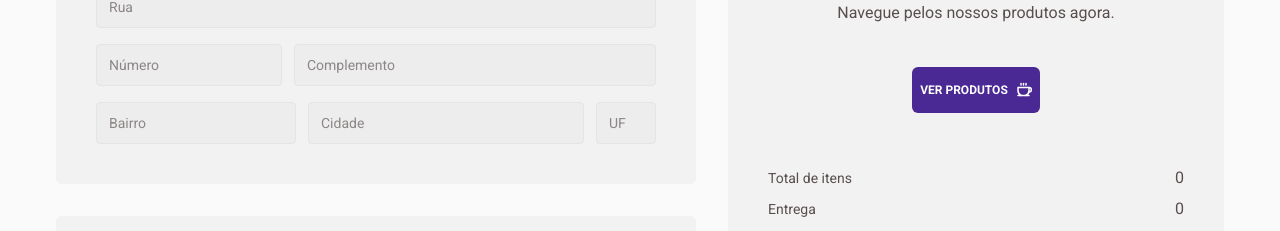
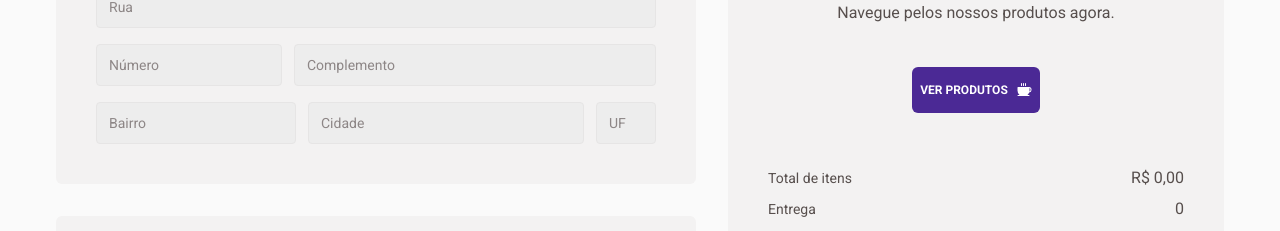
Before and after one commit to ElisioWander/coffee-delivery, a React (Vite) app: page /checkout in a window 1280 px wide. Shown: the part 365-596 px from the top of the page. Built offline with nearby package versions, Linux system fonts and the light colour scheme.

Commit message:
format total price of items in the cart

```diff
--- a/src/hooks/useFormatter.ts
+++ b/src/hooks/useFormatter.ts
@@ -1,8 +1,8 @@
 export function useFormatter(value: number | null) {
-  const currencyFormatted = value?.toLocaleString('pt-BR', {
+  const currency = value?.toLocaleString('pt-BR', {
     style: 'currency',
     currency: 'BRL',
   })
 
-  return { currencyFormatted }
+  return { currency }
 }
--- a/src/pages/Checkout/Components/EmptyCart.tsx
+++ b/src/pages/Checkout/Components/EmptyCart.tsx
@@ -13,7 +13,7 @@ export function EmptyCart() {
       </p>
       <NavLink to="/">
         Ver produtos
-        <Coffee size={16} weight="bold" />
+        <Coffee size={16} weight="fill" />
       </NavLink>
     </EmptyCartContainer>
   )
--- a/src/pages/Checkout/index.tsx
+++ b/src/pages/Checkout/index.tsx
@@ -53,12 +53,14 @@ export function Checkout() {
       }, 0)
     : 1
 
-  const shipping = 4.8
+  const shipping = 3.5
   const total = totalPriceOfItems + shipping
 
-  // formatar os valores de frete e o total de itens comprados para reais R$
-  const { currencyFormatted: shippingFormatted } = useFormatter(shipping)
-  const { currencyFormatted: totalFormatted } = useFormatter(total)
+  // formatar os valores de frete, total dos items do carrinho somados e o total
+  // de itens comprados para reais R$
+  const { currency: totalOfItems } = useFormatter(totalPriceOfItems)
+  const { currency: shippingFormatted } = useFormatter(shipping)
+  const { currency: totalFormatted } = useFormatter(total)
 
   const isCartItemEmpty = cartItems.length === 0
 
@@ -126,7 +128,7 @@ export function Checkout() {
             <CalcTotalSection>
               <CalcTotalItens>
                 <span>Total de itens</span>
-                <span>{cartItems.length}</span>
+                <span>{totalOfItems}</span>
               </CalcTotalItens>
               <CalcTotalShipping>
                 <span>Entrega</span>
```
